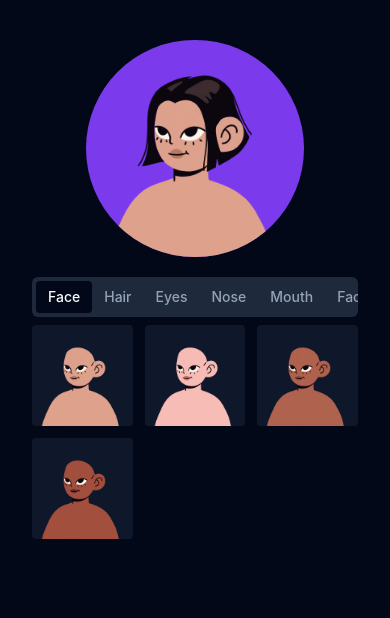
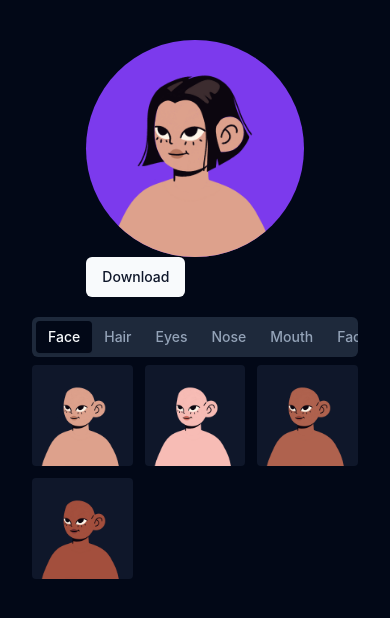
Before and after one commit to getsentry/sentry-avatar-generator, a React (Vite) app: page / in a window 390 px wide. Shown: the top 618 px of the page. Built offline with nearby package versions, Linux system fonts and the light colour scheme.

Commit message:
add download button

```diff
--- a/package.json
+++ b/package.json
@@ -15,6 +15,8 @@
     "@radix-ui/react-tabs": "^1.1.0",
     "class-variance-authority": "^0.7.0",
     "clsx": "^2.1.1",
+    "dom-to-image": "^2.6.0",
+    "file-saver": "^2.0.5",
     "lucide-react": "^0.428.0",
     "react": "^18.3.1",
     "react-dom": "^18.3.1",
@@ -23,6 +25,8 @@
   },
   "devDependencies": {
     "@eslint/js": "^9.9.0",
+    "@types/dom-to-image": "^2.6.7",
+    "@types/file-saver": "^2.0.7",
     "@types/node": "^22.4.1",
     "@types/react": "^18.3.3",
     "@types/react-dom": "^18.3.0",
--- a/src/App.tsx
+++ b/src/App.tsx
@@ -6,6 +6,10 @@ import { Tabs, TabsContent, TabsList, TabsTrigger } from "@/components/ui/tabs";
 import { ScrollArea, ScrollBar } from "./components/ui/scroll-area";
 import { useState } from "react";
 import Hair, { HairColor } from "./components/avatar/hair";
+import AvatarGridOptions from "./components/editor/avatar-grid-options";
+import domtoimage from "dom-to-image";
+import { Button } from "./components/ui/button";
+import { saveAs } from "file-saver";
 
 function App() {
   const [face, setFace] = useState(0);
@@ -14,14 +18,23 @@ function App() {
   const [hairColor, setHairColor] = useState<HairColor>("black");
   const hairColors: HairColor[] = ["black", "blonde", "brown", "red"];
 
+  const onDownload = () => {
+    domtoimage
+      .toBlob(document.getElementById("avatar-preview")!)
+      .then(function (blob) {
+        saveAs(blob, "my-node.png");
+      });
+  };
+
   return (
     <ThemeProvider defaultTheme="dark" storageKey="vite-ui-theme">
       <div className="container max-w-screen-xl mt-10">
         <div className="flex flex-wrap justify-center">
           <div className="basis-2/3 sm:basis-1/3 pb-5 sm:pr-5">
-            <AvatarPreview>
+            <AvatarPreview id="avatar-preview">
               <SentryAvatar config={{ face, hairColor }} />
             </AvatarPreview>
+            <Button onClick={() => onDownload()}>Download</Button>
           </div>
 
           <div className="basis-full sm:basis-2/3">
@@ -42,31 +55,19 @@ function App() {
               </ScrollArea>
 
               <TabsContent value="face">
-                <div className="grid grid-cols-3 sm:grid-cols-4 gap-3">
-                  {faces.map(function (face) {
-                    return (
-                      <button onClick={() => setFace(face)}>
-                        <div className="bg-slate-900 rounded">
-                          <Face i={face} />
-                        </div>
-                      </button>
-                    );
-                  })}
-                </div>
+                <AvatarGridOptions
+                  values={faces}
+                  setValue={setFace}
+                  render={(face) => <Face i={face} />}
+                />
               </TabsContent>
 
               <TabsContent value="hair">
-                <div className="grid grid-cols-3 sm:grid-cols-4 gap-3">
-                  {hairColors.map(function (hairColor) {
-                    return (
-                      <button onClick={() => setHairColor(hairColor)}>
-                        <div className="bg-slate-900 rounded">
-                          <Hair color={hairColor} />
-                        </div>
-                      </button>
-                    );
-                  })}
-                </div>
+                <AvatarGridOptions
+                  values={hairColors}
+                  setValue={setHairColor}
+                  render={(hairColor) => <Hair color={hairColor} />}
+                />
               </TabsContent>
             </Tabs>
           </div>
--- /dev/null
+++ b/src/components/editor/avatar-grid-options.tsx
@@ -0,0 +1,23 @@
+function AvatarGridOptions<T>({
+  values,
+  render,
+  setValue,
+}: {
+  values: T[];
+  setValue: (value: T) => void;
+  render: (value: T) => React.ReactNode;
+}) {
+  return (
+    <div className="grid grid-cols-3 sm:grid-cols-4 gap-3">
+      {values.map(function (value) {
+        return (
+          <button onClick={() => setValue(value)}>
+            <div className="bg-slate-900 rounded">{render(value)}</div>
+          </button>
+        );
+      })}
+    </div>
+  );
+}
+
+export default AvatarGridOptions;
--- a/src/components/editor/avatar-preview.tsx
+++ b/src/components/editor/avatar-preview.tsx
@@ -1,8 +1,14 @@
 import type React from "react";
 
-function AvatarPreview({ children }: { children: React.ReactNode }) {
+function AvatarPreview({
+  id,
+  children,
+}: {
+  id: string;
+  children: React.ReactNode;
+}) {
   return (
-    <div className="overflow-hidden w-full bg-violet-600 rounded-full">
+    <div id={id} className="overflow-hidden w-full bg-violet-600 rounded-full">
       {children}
     </div>
   );
```
Also changed, not shown: 1 other file (tests, documents, lock files or other folders).
